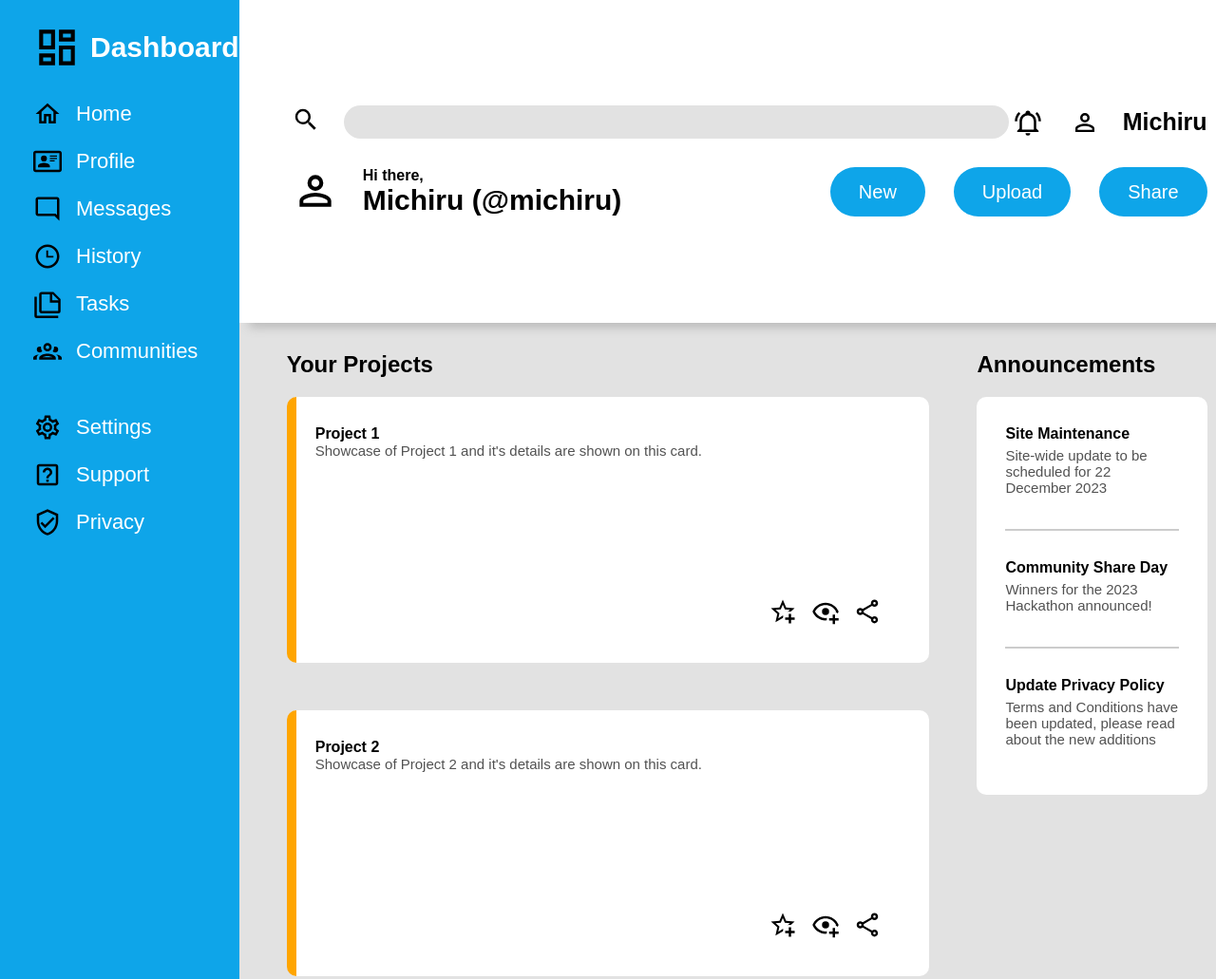
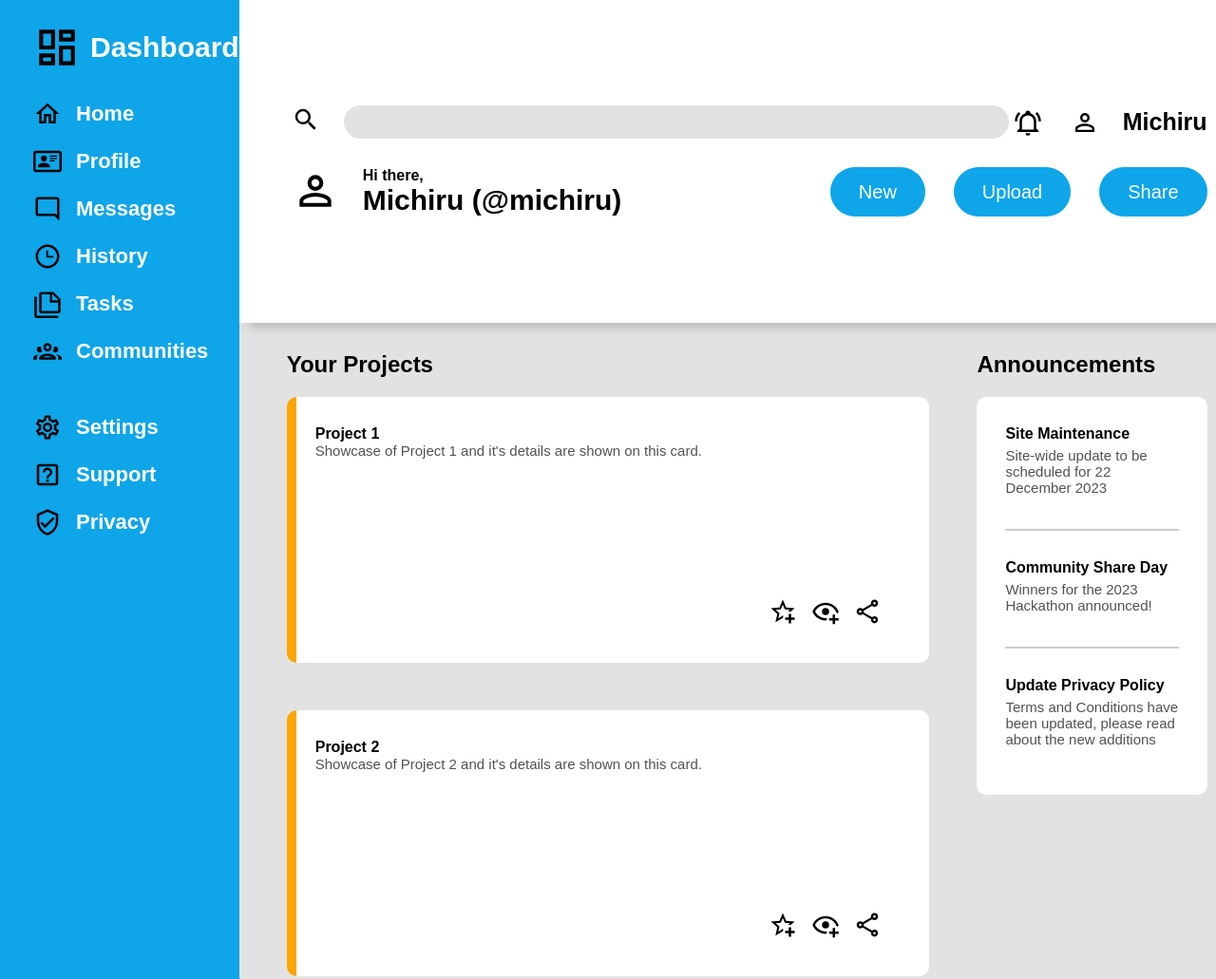
Before and after one commit to Chirumi/adminDashboard, a plain HTML site: page index.html in a window 1280 px wide. Shown: the top 1031 px of the page at 95% size. Drawn offline with Linux system fonts and the light colour scheme.

Commit message:
Bolder sidebar texts

```diff
--- a/index.html
+++ b/index.html
@@ -17,33 +17,42 @@
             <ul class="sideBarOne">
                 <li>
                     <img src="./logos/home-outline.svg" alt="" srcset="">
-                    <div>Home</div></li>
+                    <h4>Home</h4>
+                </li>
                 <li>
                     <img src="./logos/card-account-details-outline.svg" alt="" srcset="">
-                    <div>Profile</div></li>
+                    <h4>Profile</h4>
+                </li>
                 <li>
                     <img src="./logos/message-reply-outline.svg" alt="" srcset="">
-                    <div>Messages</div></li>
+                    <h4>Messages</h4>
+                </li>
                 <li>
                     <img src="./logos/clock-time-three-outline.svg" alt="" srcset="">
-                    <div>History</div></li>
+                    <h4>History</h4>
+                </li>
                 <li>
                     <img src="./logos/note-multiple-outline.svg" alt="" srcset="">
-                    <div>Tasks</div></li>
+                    <h4>Tasks</h4>
+                </li>
                 <li>
                     <img src="./logos/account-group-outline.svg" alt="" srcset="">
-                    <div>Communities</div></li>
+                    <h4>Communities</h4>
+                </li>
             </ul>
             <ul class="sideBarTwo">
                 <li>
                     <img src="./logos/cog-outline.svg" alt="">
-                    <div>Settings</div></li>
+                    <h4>Settings</h4>
+                </li>
                 <li>
                     <img src="./logos/help-box-outline.svg" alt="">
-                    <div>Support</div></li>
+                    <h4>Support</h4>
+                </li>
                 <li>
                     <img src="./logos/shield-check-outline.svg" alt="">
-                    <div>Privacy</div></li>
+                    <h4>Privacy</h4>
+                </li>
             </ul>
         </div>
         <div class="header">
```
